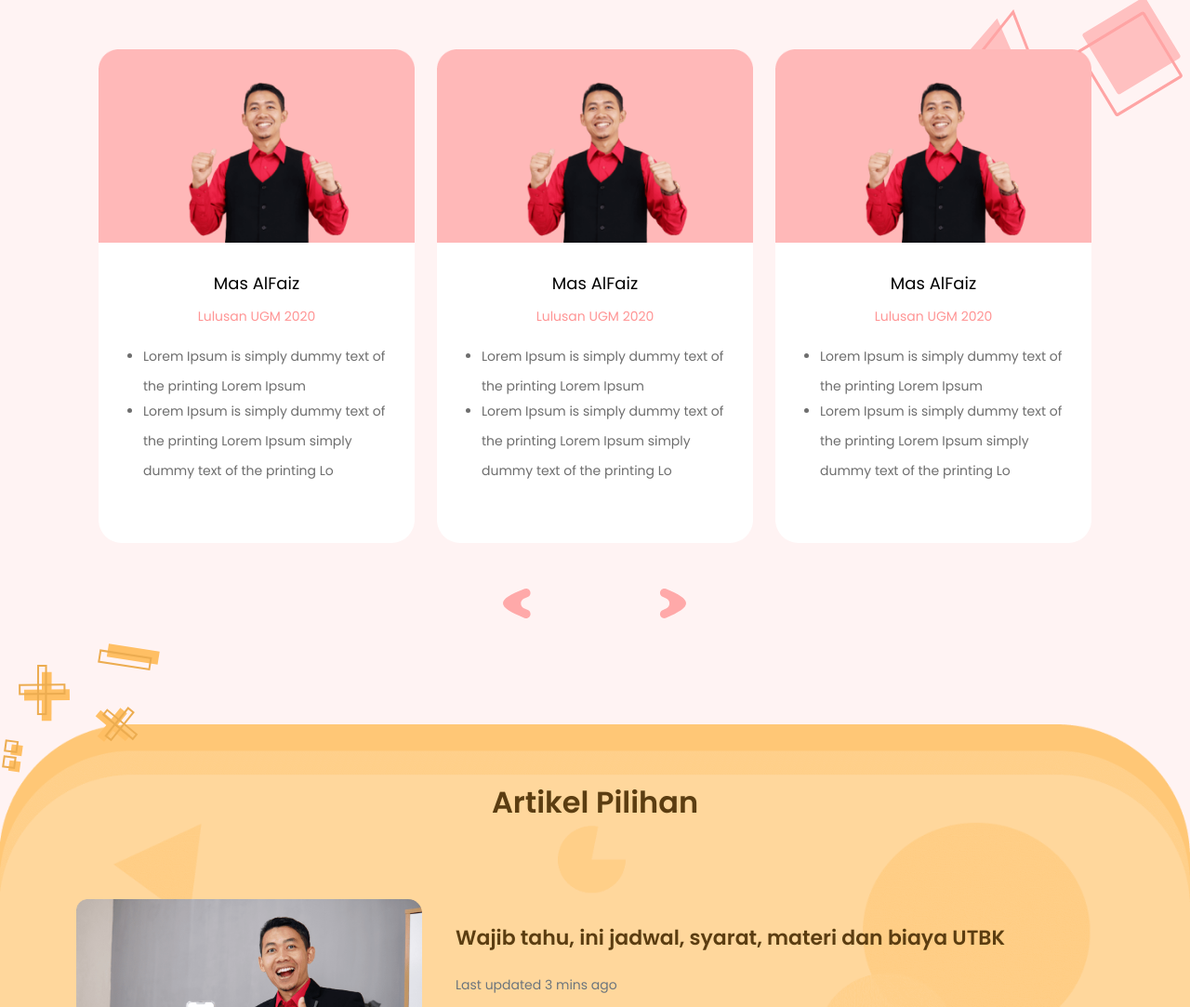
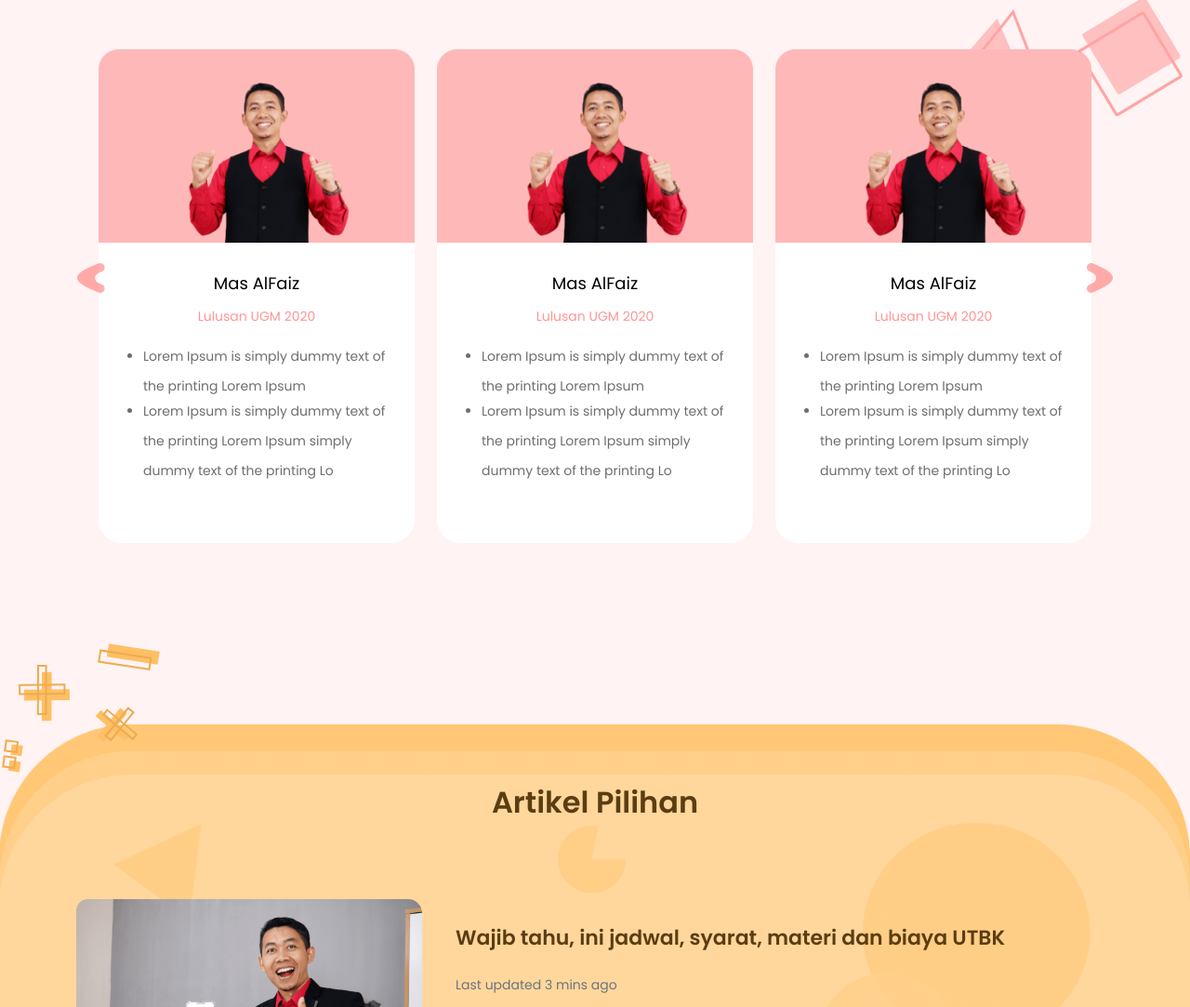
Before and after one commit to fiansyah31/privatalfaiz, a plain HTML site: page index.html in a window 1280 px wide. Shown: the part 2047-3130 px from the top of the page at 93% size. Drawn offline with nearby package versions, Linux system fonts and the light colour scheme.

Commit message:
memperbaiki testimoni

```diff
--- a/index.html
+++ b/index.html
@@ -416,20 +416,20 @@
                             </div>
                             <!-- Inner -->
                             <!-- Controls -->
-                            <div class="d-flex justify-content-center mb-4">
-                                <button class="carousel-control-prev position-relative btn-carousel" type="button" data-bs-target="#carouselMultiItemExample" data-bs-slide="prev">
+                        </div>
+                        <div class="d-flex justify-content-between mb-4 position-relative" style="top:-350px; z-index: 22;">
+                            <button class="carousel-control-prev position-relative btn-carousel justify-content-start" type="button" data-bs-target="#carouselMultiItemExample" data-bs-slide="prev">
                             <span class="carousel-control-prev-icon" aria-hidden="true">
                                 <img src="/img/lelf.svg" alt="left" srcset="">
                             </span>
                             <span class="visually-hidden">Previous</span>
                           </button>
-                                <button class="carousel-control-next position-relative" type="button" data-bs-target="#carouselMultiItemExample" data-bs-slide="next">
+                            <button type="button" class="carousel-control-next position-relative justify-content-end" data-bs-target="#carouselMultiItemExample" data-bs-slide="next">
                             <span class="carousel-control-next-icon" aria-hidden="true">
                                 <img src="/img/right.svg" alt="right" srcset="">
                             </span>
                             <span class="visually-hidden">Next</span>
                           </button>
-                            </div>
                         </div>
                     </div>
                 </div>
@@ -652,6 +652,7 @@
                 $nav.toggleClass('scrolled', $(this).scrollTop() > $nav.height());
             });
         });
+
     </script>
     <!-- Option 2: Separate Popper and Bootstrap JS -->
     <!--
```
Lines whose indentation alone changed are shown as unchanged.
